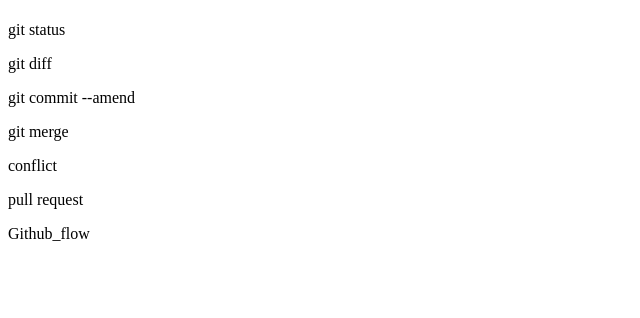
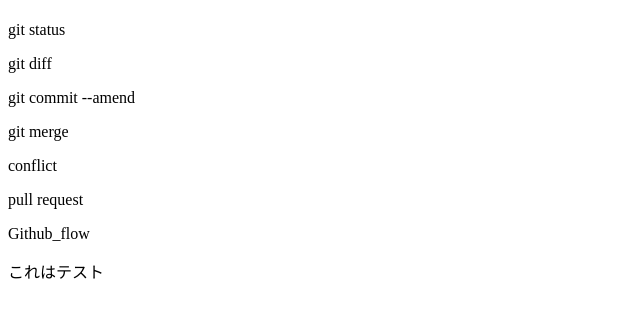
Before and after one commit to kuraunDeveloper/git_tutorial, a plain HTML site: page index.html in a window 1280 px wide. Shown: the part 54-372 px from the top of the page, without its empty margins (0-640 px from the left). Drawn offline with Linux system fonts and the light colour scheme.

Commit message:
ここで簡単にコミット

```diff
--- a/index.html
+++ b/index.html
@@ -6,3 +6,4 @@
 <p>conflict</p>
 <p>pull request</p>
 <p>Github_flow</p>
+<p>これはテスト</p>
```
